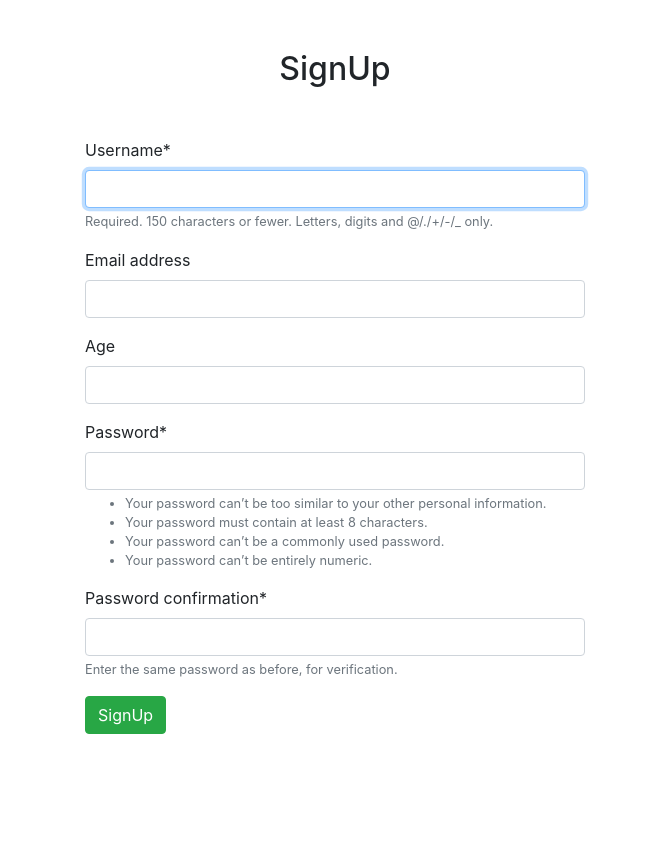
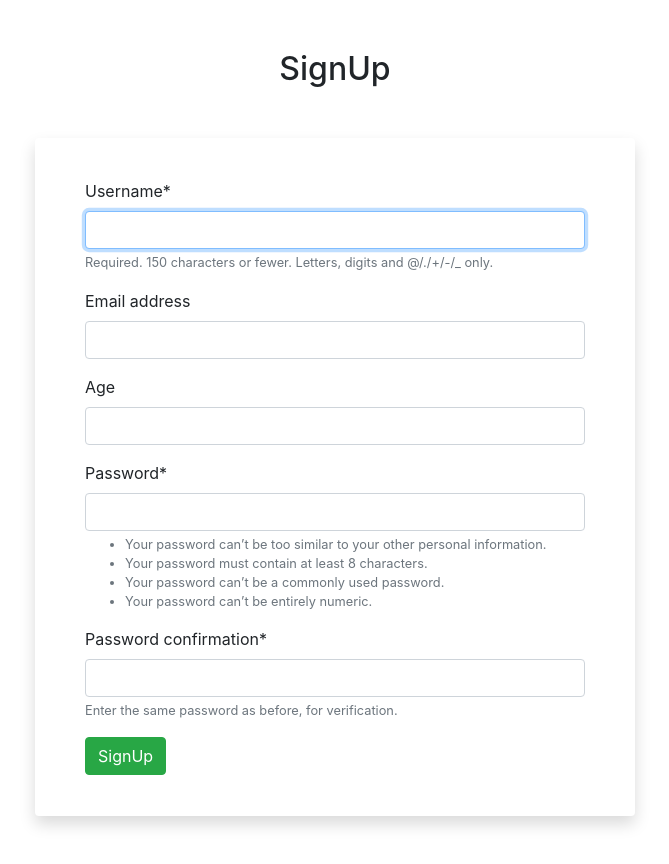
Before and after one commit to Jordan-Rob/django-news, a Django app: page /users/signup/ in a window 1280 px wide. Shown: the part 56-920 px from the top of the page, without its empty margins (305-974 px from the left). Before the commit the page ends 790 px from the top, so only its background shows below. Run offline with Django 3.2, Linux system fonts and the light colour scheme; some libraries are stand-ins or nearby versions.

Commit message:
styled login and signup forms

```diff
--- a/templates/signup.html
+++ b/templates/signup.html
@@ -3,8 +3,18 @@
 <h2 style="text-align: center;  margin-bottom:50px; margin-top:50px;">
   SignUp
 </h2>
-<form style="width: 500px; margin:auto;" action="" method="post">
-  {% csrf_token %} {{ form|crispy }}
-  <button class="btn btn-success" type="submit">SignUp</button>
-</form>
+<div
+  style="width: 600px; margin:auto;"
+  class="shadow p-3 mb-5 bg-white rounded"
+>
+  <form
+    style="width: 500px; margin:auto; padding:25px 0 25px 0"
+    action=""
+    method="post"
+  >
+    {% csrf_token %} {{ form|crispy }}
+    <button class="btn btn-success" type="submit">SignUp</button>
+  </form>
+</div>
+
 {% endblock content %}
```
